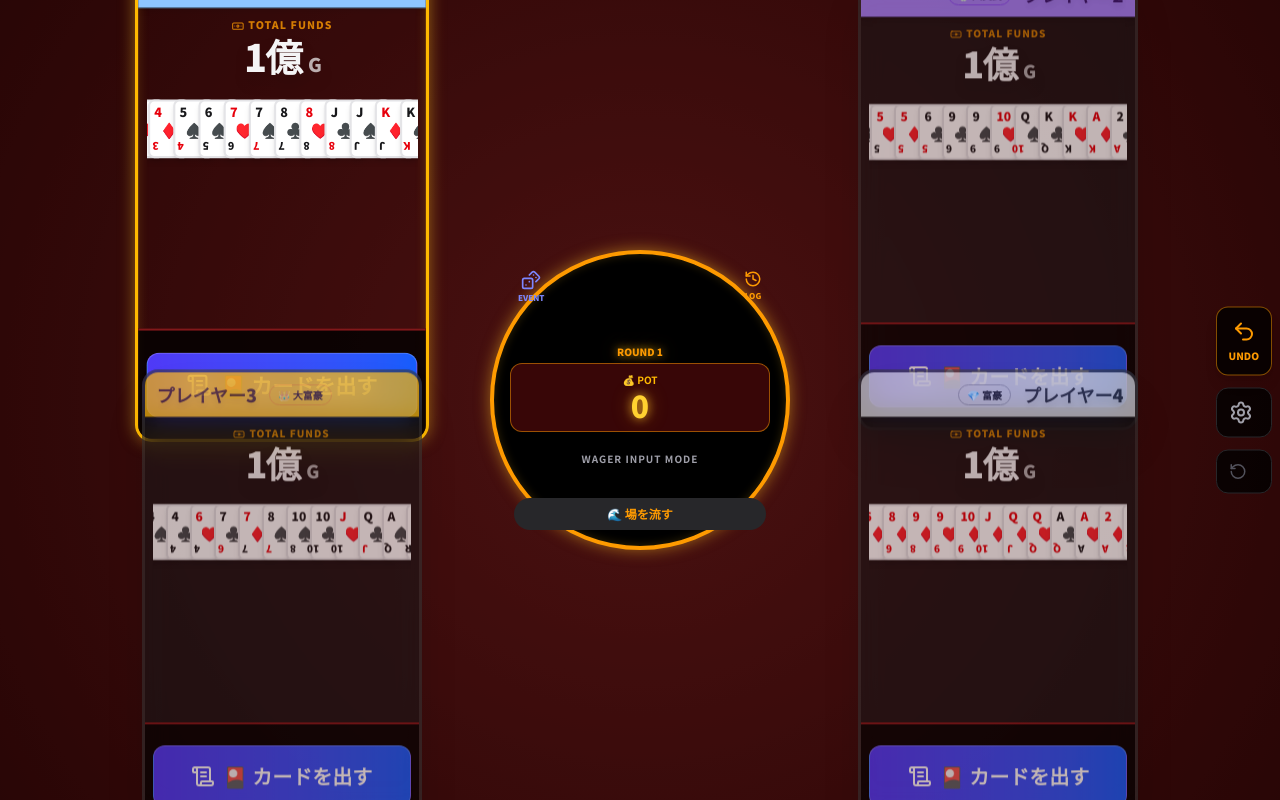
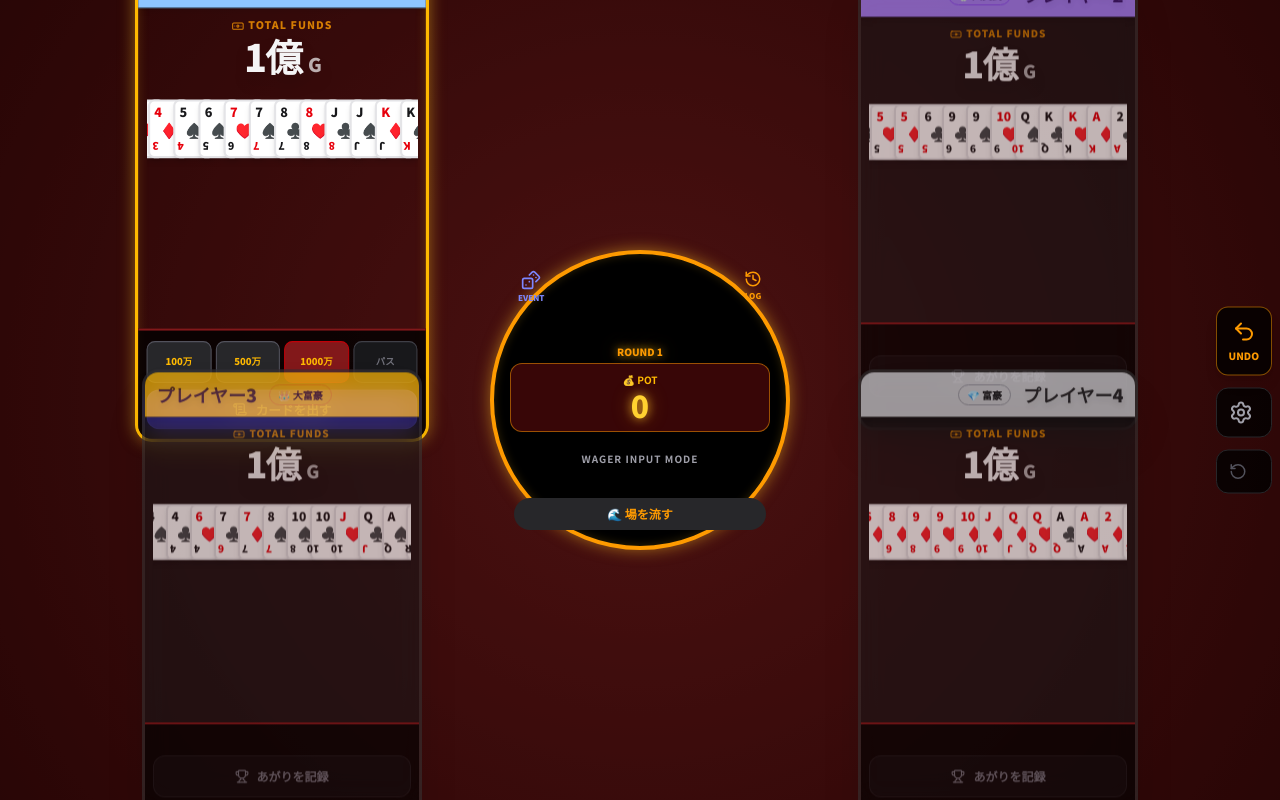
Before and after one commit to mko3334/daifugo, a React (Vite) app: page / in a window 1280 px wide. Built offline with nearby package versions, Linux system fonts and the light colour scheme.

Commit message:
fix: restore action buttons and fix UI logic for all modes

```diff
--- a/src/App.jsx
+++ b/src/App.jsx
@@ -322,15 +322,6 @@ function PlayerPanel({
             </div>
             <button onClick={() => setShowRankSelect(false)} className="text-zinc-400 text-xs py-1 hover:text-white font-bold">キャンセル</button>
           </div>
-        ) : gameState.playMode === 'physical' ? (
-          <div className="flex flex-col gap-2 w-full">
-            <button
-              onClick={() => setShowRankSelect(true)}
-              className="w-full py-4 rounded-xl font-black text-white bg-gradient-to-r from-amber-500 to-amber-700 shadow-lg active:scale-95 transition-all border border-amber-400/30 flex items-center justify-center gap-2"
-            >
-              <Trophy size={18} /> あがりを記録
-            </button>
-          </div>
         ) : gameState.phase === 'pot_claim' ? (
           <div className="flex flex-col gap-2 w-full">
             <button onClick={() => onAction('CLAIM_POT', { playerId: player.id })} className="w-full py-3 rounded-xl font-black text-amber-950 bg-gradient-to-b from-amber-300 to-amber-500 hover:brightness-110 active:scale-95 transition-all shadow-xl animate-pulse flex items-center justify-center gap-2 border border-amber-200 neon-box-gold"><Gem size={18} />💰 ポット総取り</button>
@@ -339,43 +330,56 @@ function PlayerPanel({
         ) : gameState.phase === 'tax_collection' ? (
           <div className="text-center text-amber-500 text-xs font-black animate-pulse py-4">💸 税金徴収中... 💸</div>
         ) : (
-          <div className="flex flex-col gap-2">
-            {selectedCards.length > 0 && (
-              <div className="flex gap-2">
-                <button onClick={() => { onAction('PLAY_CARDS', { playerId: player.id, cards: selectedCards }); setSelectedCards([]); }} className="flex-[2] py-3 rounded-xl font-black text-white bg-gradient-to-r from-emerald-500 to-teal-600 shadow-lg active:scale-95 transition-all flex items-center justify-center gap-2 border border-emerald-400">
-                  <Layers size={18} /> 出す
+          <div className="flex flex-col gap-1.5 w-full">
+            {isTurn ? (
+              <div className="flex flex-col gap-1.5 w-full">
+                {/* デジタルモード用のカード出し */}
+                {gameState.playMode === 'digital' && selectedCards.length > 0 && (
+                  <div className="flex gap-1.5 h-10">
+                    <button onClick={() => { onAction('PLAY_CARDS', { playerId: player.id, cards: selectedCards }); setSelectedCards([]); }} className="flex-[2] rounded-lg font-black text-xs text-white bg-gradient-to-r from-emerald-500 to-teal-600 shadow-lg border border-emerald-400 flex items-center justify-center gap-1">
+                      <Layers size={14} /> 出す
                     </button>
-                <button onClick={() => onAction('PASS_TURN', { playerId: player.id })} className="flex-1 py-3 rounded-xl font-black text-zinc-400 bg-zinc-800 border border-zinc-700 active:scale-95 transition-all">パス</button>
+                    <button onClick={() => onAction('PASS_TURN', { playerId: player.id })} className="flex-1 rounded-lg font-black text-xs text-zinc-400 bg-zinc-800 border border-zinc-700">パス</button>
                   </div>
                 )}
 
-            {currentRequirement === 0 && !isOpening ? (
-              <button onClick={() => setIsOpening(true)} className="w-full py-4 rounded-xl font-black text-xl text-white bg-gradient-to-r from-indigo-600 to-blue-600 hover:brightness-110 active:scale-95 transition-all shadow-xl border border-white/20 flex items-center justify-center gap-2">
-                <ScrollText size={24} /> 🎴 カードを出す
-              </button>
-
-            ) : currentRequirement > 0 && playerBet < currentRequirement ? (
-              <div className="flex gap-1 h-14">
-                <button onClick={() => onAction('BET', { playerId: player.id, amount: diff })} className="flex-[3] rounded-lg font-black text-sm bg-gradient-to-b from-amber-400 to-amber-600 text-amber-950 border border-amber-300 shadow-lg active:scale-95 transition-all flex flex-col items-center justify-center">
-                  <span className="text-[10px] opacity-80">差額を払う</span>
+                {/* ベット操作 */}
+                {currentRequirement > 0 && playerBet < currentRequirement ? (
+                  <div className="flex gap-1 h-12">
+                    <button onClick={() => onAction('BET', { playerId: player.id, amount: diff })} className="flex-[3] rounded-lg font-black text-[10px] bg-gradient-to-b from-amber-400 to-amber-600 text-amber-950 border border-amber-300 flex flex-col items-center justify-center">
+                      <span className="text-[9px] opacity-70">差額を払う</span>
                       <span>{formatMoney(diff)} G</span>
                     </button>
-                <button onClick={() => onAction('PASS', { playerId: player.id })} className="flex-1 rounded-lg font-black text-xs bg-zinc-900 text-zinc-500 border border-zinc-700">降りる(パス)</button>
+                    <button onClick={() => onAction('PASS', { playerId: player.id })} className="flex-1 rounded-lg font-black text-[10px] bg-zinc-900 text-zinc-500 border border-zinc-700">降りる</button>
                   </div>
                 ) : (
-              <div className="flex flex-col gap-2">
-                <div className="flex gap-1 h-12">
-                  <button onClick={() => { onAction('BET', { playerId: player.id, amount: unit * 1 }); setIsOpening(false); }} className="flex-1 rounded-lg font-black text-xs bg-zinc-800 text-amber-400 border border-zinc-600">100万</button>
-                  <button onClick={() => { onAction('BET', { playerId: player.id, amount: unit * 5 }); setIsOpening(false); }} className="flex-1 rounded-lg font-black text-xs bg-zinc-800 text-amber-400 border border-zinc-600">500万</button>
-                  <button onClick={() => { onAction('BET', { playerId: player.id, amount: unit * 10 }); setIsOpening(false); }} className="flex-1 rounded-lg font-black text-xs bg-red-900 text-amber-400 border border-red-700">1000万</button>
-                  <button onClick={() => { onAction('PASS', { playerId: player.id }); setIsOpening(false); }} className="flex-1 rounded-lg font-black text-xs bg-zinc-900 text-zinc-500 border border-zinc-700">降りる(パス)</button>
+                  <div className="grid grid-cols-4 gap-1 h-10">
+                    <button onClick={() => onAction('BET', { playerId: player.id, amount: unit * 1 })} className="rounded-lg font-black text-[9px] bg-zinc-800 text-amber-400 border border-zinc-600">100万</button>
+                    <button onClick={() => onAction('BET', { playerId: player.id, amount: unit * 5 })} className="rounded-lg font-black text-[9px] bg-zinc-800 text-amber-400 border border-zinc-600">500万</button>
+                    <button onClick={() => onAction('BET', { playerId: player.id, amount: unit * 10 })} className="rounded-lg font-black text-[9px] bg-red-900 text-amber-400 border border-red-700">1000万</button>
+                    <button onClick={() => onAction('PASS', { playerId: player.id })} className="rounded-lg font-black text-[9px] bg-zinc-900 text-zinc-500 border border-zinc-700">パス</button>
                   </div>
-                {isOpening ? (
-                  <button onClick={() => setIsOpening(false)} className="w-full py-1 text-[10px] text-zinc-500 font-bold hover:text-white transition-colors">キャンセル</button>
+                )}
+
+                {/* 追加アクション */}
+                {gameState.playMode === 'digital' ? (
+                  !isOpening && selectedCards.length === 0 && (
+                    <button onClick={() => setIsOpening(true)} className="w-full py-2.5 rounded-xl font-black text-xs text-white bg-indigo-600 border border-indigo-400/30 flex items-center justify-center gap-2">
+                      <ScrollText size={14} /> カードを出す
+                    </button>
+                  )
                 ) : (
-                  <button onClick={() => setShowRankSelect(true)} className="w-full py-2 rounded-lg font-black text-xs text-amber-500 bg-black/50 border border-amber-900">🚩 あがり宣言</button>
+                  <button onClick={() => setShowRankSelect(true)} className="w-full py-2.5 rounded-xl font-black text-xs text-white bg-amber-600 border border-amber-400/30 flex items-center justify-center gap-2">
+                    <Trophy size={14} /> あがりを記録
+                  </button>
                 )}
+                {isOpening && <button onClick={() => setIsOpening(false)} className="w-full py-1 text-[10px] text-zinc-500 font-bold">キャンセル</button>}
               </div>
+            ) : (
+              /* 自分の番でない時 */
+              <button onClick={() => setShowRankSelect(true)} className="w-full py-3 rounded-xl font-black text-xs text-zinc-500 bg-zinc-900/40 border border-zinc-800/50 flex items-center justify-center gap-2 hover:bg-zinc-800 hover:text-zinc-300 transition-all">
+                <Trophy size={14} /> あがりを記録
+              </button>
             )}
           </div>
         )}
```
Lines whose indentation alone changed are shown as unchanged.
